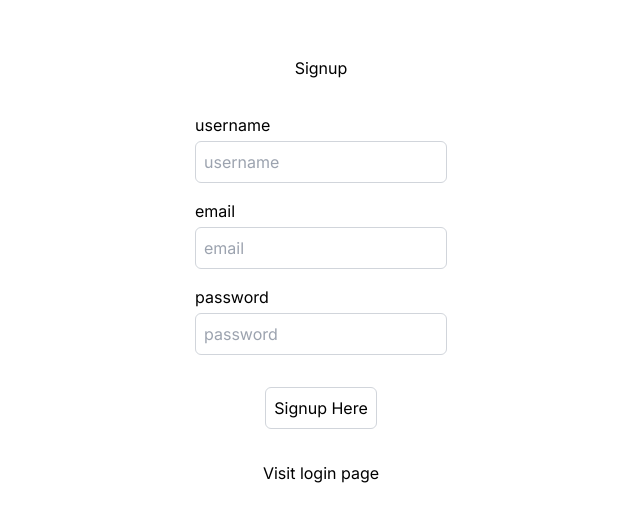
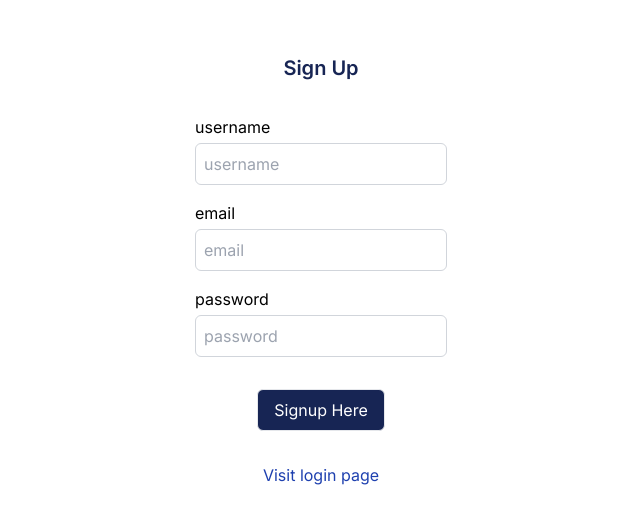
Before and after one commit to Amen-Musingarimi/next-auth, a Next.js app: page /signup in a window 1280 px wide. Shown: the part 130-654 px from the top of the page, without its empty margins (319-959 px from the left). Built offline with nearby package versions, Linux system fonts and the light colour scheme.

Commit message:
Style the sign up button

```diff
--- a/src/app/signup/page.tsx
+++ b/src/app/signup/page.tsx
@@ -16,7 +16,7 @@ function SignupPage() {
 
   return (
     <div className="flex flex-col items-center justify-center min-h-screen py-2 gap-4">
-      <h1>Signup</h1>
+      <h1 className="text-blue-950 font-semibold text-xl">Sign Up</h1>
       <hr />
       <div className="flex flex-col gap-1">
         <label htmlFor="username">username</label>
@@ -53,11 +53,13 @@ function SignupPage() {
       </div>
       <button
         onClick={onSignup}
-        className="p-2 border border-gray-300 rounded-md my-4 focus:outline-none focus:border-gray-600"
+        className="py-2 px-4 border bg-blue-950 text-white hover:bg-blue-900 rounded-md my-4"
       >
         Signup Here
       </button>
-      <Link href="/login">Visit login page</Link>
+      <Link href="/login" className="text-blue-800 hover:text-blue-700">
+        Visit login page
+      </Link>
     </div>
   );
 }
```
